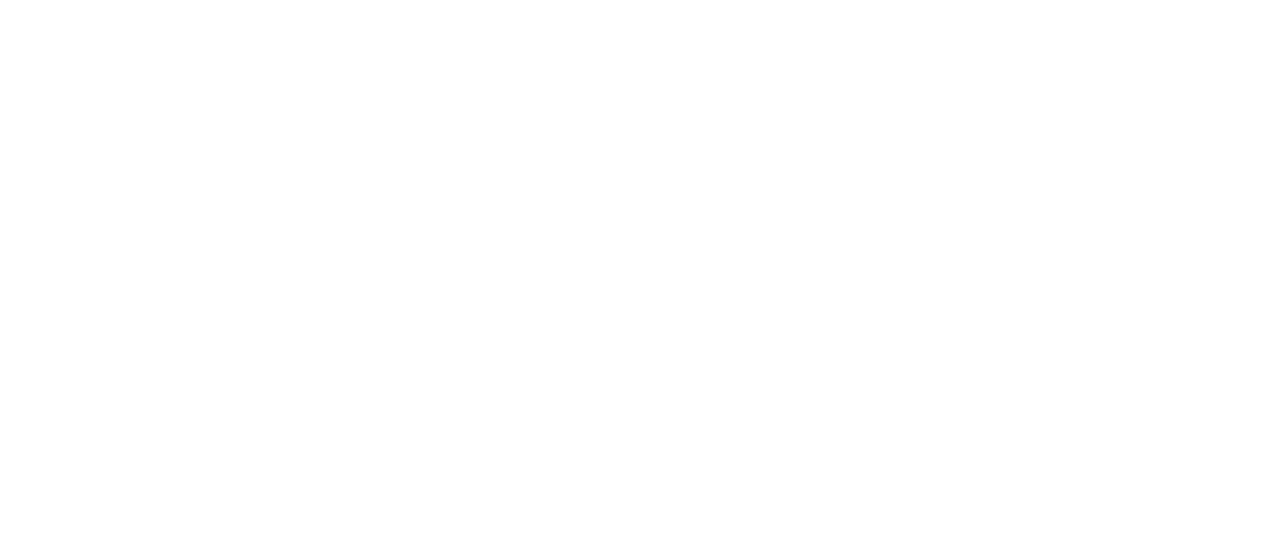
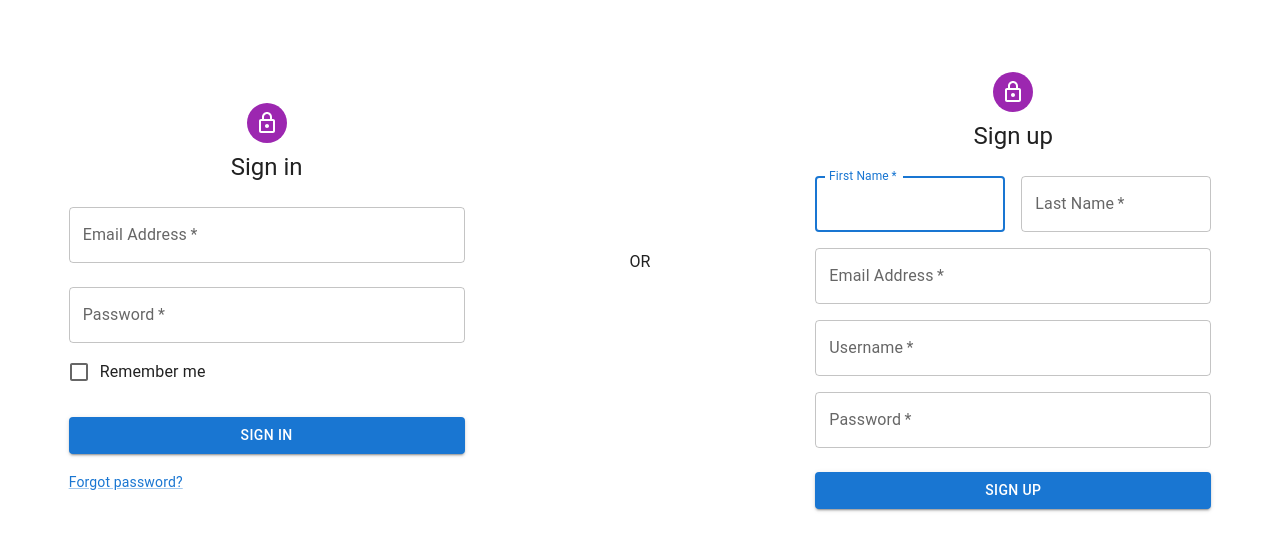
Before and after one commit to SRogan26/DudesChat, a React (Create React App) app in the folder client/: page /hello in a window 1280 px wide. Before the commit this address had no page. Shown: the top 550 px of the page. Built offline with nearby package versions, Linux system fonts and the light colour scheme.

Commit message:
created some user context and cleaned up some of the logic in components

```diff
--- a/client/src/App.js
+++ b/client/src/App.js
@@ -1,6 +1,3 @@
-import { BrowserRouter as Router, Route, Routes } from "react-router-dom";
-import { useState, useEffect } from "react";
-import jwt_decode from 'jwt-decode';
 import {
   ApolloClient,
   ApolloProvider,
@@ -8,11 +5,11 @@ import {
   createHttpLink,
 } from "@apollo/client";
 import { setContext } from "@apollo/client/link/context";
-import LoginSignUp from "./pages/LoginSignUp";
 import { Token } from "graphql";
-import Dashboard from "./pages/Dashboard";
+import { UserProvider} from "./utils/userContext";
+import PageRouter from "./pages/PageRouter";
 
-const httpLink = createHttpLink({ uri: '/graphql' });
+const httpLink = createHttpLink({ uri: "/graphql" });
 
 const authLink = setContext((_, { headers }) => {
   const authToken = localStorage.getItem("auth_token");
@@ -20,7 +17,7 @@ const authLink = setContext((_, { headers }) => {
   return {
     headers: {
       ...headers,
-      authorization: authToken ? `Bearer ${authToken}` : '',
+      authorization: authToken ? `Bearer ${authToken}` : "",
     },
   };
 });
@@ -34,12 +31,9 @@ function App() {
 
   return (
     <ApolloProvider client={client}>
-      <Router>
-        <Routes>
-          <Route path="/" element={<LoginSignUp />} />
-          <Route path="/dash" element={<Dashboard />} />
-        </Routes>
-      </Router>
+      <UserProvider>
+        <PageRouter/>
+      </UserProvider>
     </ApolloProvider>
   );
 }
--- a/client/src/components/Dashboard/Messages.js
+++ b/client/src/components/Dashboard/Messages.js
@@ -27,8 +27,8 @@ export default function Messages({ activeThread }) {
       {/* Begin Messages Area */}
       <List sx={{ width: "100%", bgcolor: "background.paper" }}>
         {data.messagesByThread.map((message) => (
-          <>
-            <ListItem key={message._id} alignItems="flex-start">
+          <div key={message._id}>
+            <ListItem alignItems="flex-start">
               <ListItemAvatar>
                 <Avatar alt={message.authorId} src={message.authorId} />
               </ListItemAvatar>
@@ -49,7 +49,7 @@ export default function Messages({ activeThread }) {
               />
             </ListItem>
             <Divider variant="inset" component="li" />
-          </>
+          </div>
         ))}
       </List>
       {/* End Messages Area */}
--- a/client/src/components/Login.js
+++ b/client/src/components/Login.js
@@ -14,14 +14,15 @@ import Container from '@mui/material/Container';
 import { createTheme, ThemeProvider } from '@mui/material/styles';
 import { useMutation } from '@apollo/client';
 import { USER_LOGIN } from '../utils/mutations';
-import { UseIsLoggedIn, UseLogIn } from "../utils/authenticate";
-import { useNavigate } from 'react-router-dom';
+import { UseLogIn } from "../utils/authenticate";
+import { useUserContext } from '../utils/userContext';
 
 const theme = createTheme();
 
-export default function Login({setUserLogged}) {
+export default function Login() {
   const [state, setState] = useState({ email: '', password: '' });
   const [loginError, setLoginError] = useState(false)
+  const {setUserLogged} = useUserContext()
 
   const [userLogin, { error, data }] = useMutation(USER_LOGIN);
 
--- a/client/src/components/SignUp.js
+++ b/client/src/components/SignUp.js
@@ -1,11 +1,8 @@
-import { useState, useEffect } from 'react';
+import { useState } from 'react';
 import Avatar from '@mui/material/Avatar';
 import Button from '@mui/material/Button';
 import CssBaseline from '@mui/material/CssBaseline';
 import TextField from '@mui/material/TextField';
-import FormControlLabel from '@mui/material/FormControlLabel';
-import Checkbox from '@mui/material/Checkbox';
-import Link from '@mui/material/Link';
 import Grid from '@mui/material/Grid';
 import Box from '@mui/material/Box';
 import LockOutlinedIcon from '@mui/icons-material/LockOutlined';
@@ -14,12 +11,14 @@ import Container from '@mui/material/Container';
 import { createTheme, ThemeProvider } from '@mui/material/styles';
 import { useMutation } from '@apollo/client';
 import { ADD_USER } from '../utils/mutations';
-import { UseIsLoggedIn, UseLogIn } from "../utils/authenticate";
-import { useNavigate } from 'react-router-dom';
+import { UseLogIn } from "../utils/authenticate";
+import { useUserContext } from '../utils/userContext';
+
 
 const theme = createTheme();
 
-export default function SignUp({setUserLogged}) {
+export default function SignUp() {
+  const {setUserLogged} = useUserContext()
 
   const [state, setState] = useState({
     firstName: '',
--- a/client/src/pages/Dashboard.js
+++ b/client/src/pages/Dashboard.js
@@ -1,7 +1,5 @@
-import { useEffect, useState } from "react";
-import { useNavigate } from "react-router-dom";
+import { useState } from "react";
 import jwt_decode from "jwt-decode";
-import { UseIsLoggedIn } from "../utils/authenticate";
 import Stack from "@mui/material/Stack";
 import Button from "@mui/material/Button";
 import { styled, useTheme } from "@mui/material/styles";
@@ -18,6 +16,7 @@ import ChevronLeftIcon from "@mui/icons-material/ChevronLeft";
 import ChevronRightIcon from "@mui/icons-material/ChevronRight";
 import Threads from "../components/Dashboard/Threads";
 import Messages from "../components/Dashboard/Messages";
+import { useUserContext } from '../utils/userContext';
 
 const drawerWidth = 240;
 
@@ -87,15 +86,9 @@ const Drawer = styled(MuiDrawer, {
 }));
 
 export default function Dashboard() {
-  const [userLogged, setUserLogged] = useState(UseIsLoggedIn());
   const [activeThread, setActiveThread] = useState("");
+  const {setUserLogged} = useUserContext();
   // const [messagesList, setMessagesList] = useState([]);
-
-  const navTo = useNavigate();
-  // TEMPORARY FUNCTIONALITY
-  useEffect(() => {
-    if (!userLogged) navTo("/");
-  }, [userLogged]);
 
   const userToken = localStorage.getItem("auth_token");
 
--- a/client/src/pages/LoginSignUp.js
+++ b/client/src/pages/LoginSignUp.js
@@ -1,12 +1,12 @@
 import Grid from '@mui/material/Grid';
 import Login from "../components/Login"
 import SignUp from "../components/SignUp"
-import { useState, useEffect } from 'react';
-import { UseIsLoggedIn } from "../utils/authenticate";
+import { useEffect } from 'react';
 import { useNavigate } from 'react-router-dom';
+import { useUserContext } from '../utils/userContext';
 
 export default function LoginSignUp () {
-    const [userLogged, setUserLogged] = useState(UseIsLoggedIn())
+    const {userLogged} = useUserContext();
 
   const navTo = useNavigate()
   useEffect(()=>{
@@ -19,13 +19,13 @@ export default function LoginSignUp () {
     return (
         <Grid container style={styles}>
             <Grid item xs={12} md={5}>
-            <Login setUserLogged={setUserLogged}/>
+            <Login />
             </Grid>
             <Grid item xs={12} md={2} textAlign='center'>
             OR
             </Grid>
             <Grid item xs={12} md={5}>
-            <SignUp setUserLogged={setUserLogged}/>
+            <SignUp />
             </Grid>
         </Grid>
     )
--- /dev/null
+++ b/client/src/pages/PageRouter.js
@@ -0,0 +1,28 @@
+import { BrowserRouter as Router, Route, Routes, Navigate } from "react-router-dom";
+import { useUserContext } from "../utils/userContext";
+import LoginSignUp from "./LoginSignUp";
+import Dashboard from "./Dashboard";
+
+export default function PageRouter() {
+  const { userLogged } = useUserContext();
+
+  const LoggedRoutes = () => {
+    return (
+      <Routes>
+        <Route path="/dash" element={<Dashboard />} />
+        <Route path='*' element={<Navigate to={"/dash"}/>}/>
+      </Routes>
+    );
+  };
+
+  const UnloggedRoutes = () => {
+    return (
+      <Routes>
+        <Route path="/hello" element={<LoginSignUp />} />
+        <Route path="*" element={<Navigate to={"/hello"}/>}/>
+      </Routes>
+    );
+  };
+
+  return (<Router>{userLogged ? <LoggedRoutes /> : <UnloggedRoutes />}</Router>)
+}
--- /dev/null
+++ b/client/src/utils/userContext.js
@@ -0,0 +1,21 @@
+import { useContext, createContext, useState, useEffect } from "react";
+import { UseIsLoggedIn } from "./authenticate";
+
+const UserContext = createContext();
+
+export const useUserContext = () => useContext(UserContext);
+
+export const UserProvider = ({ children }) => {
+  const [userLogged, setUserLogged] = useState(UseIsLoggedIn());
+
+  // useEffect(()=>{
+  //   const isLogged = UseIsLoggedIn()
+  //   setUserLogged(isLogged)
+  // }, [userLogged])
+
+  return (
+    <UserContext.Provider value={{ userLogged, setUserLogged }}>
+      {children}
+    </UserContext.Provider>
+  );
+};
```
Also changed, not shown: 1 other file (tests, documents, lock files or other folders).
